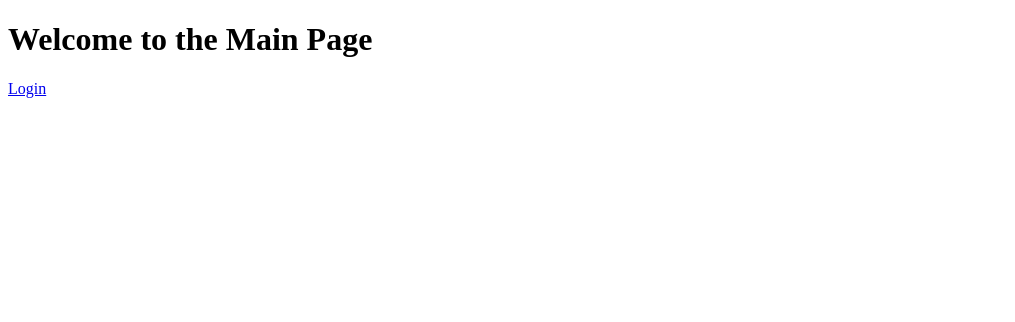
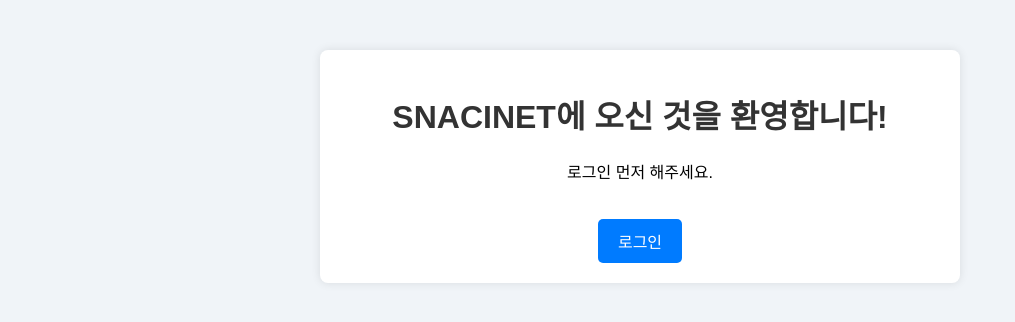
Before and after one commit to DevSmapy/snacinet, a Django app: page / in a window 1280 px wide. Shown: the top 322 px of the page, without its empty margins (0-1015 px from the left). Run offline with Django 5.2, Linux system fonts and the light colour scheme.

Commit message:
feat: Change 'main.html'

```diff
--- a/snacinet/accounts/templates/main.html
+++ b/snacinet/accounts/templates/main.html
@@ -1,10 +1,48 @@
 <!DOCTYPE html>
-<html>
+<html lang="ko">
 <head>
-    <title>Main Page</title>
+    <meta charset="UTF-8">
+    <meta name="viewport" content="width=device-width, initial-scale=1.0">
+    <title>메인 페이지</title>
+    <style>
+        body {
+            font-family: Arial, sans-serif;
+            background-color: #f0f4f8;
+            margin: 0;
+            padding: 0;
+            text-align: center;
+        }
+        .container {
+            max-width: 600px;
+            margin: 50px auto;
+            padding: 20px;
+            background-color: #ffffff;
+            border-radius: 8px;
+            box-shadow: 0 0 10px rgba(0, 0, 0, 0.1);
+        }
+        h1 {
+            color: #333333;
+        }
+        a {
+            display: inline-block;
+            padding: 10px 20px;
+            margin-top: 20px;
+            font-size: 16px;
+            color: #ffffff;
+            background-color: #007bff;
+            text-decoration: none;
+            border-radius: 5px;
+        }
+        a:hover {
+            background-color: #0056b3;
+        }
+    </style>
 </head>
 <body>
-    <h1>Welcome to the Main Page</h1>
-    <a href="{% url 'login_page' %}">Login</a>
+    <div class="container">
+        <h1>SNACINET에 오신 것을 환영합니다!</h1>
+        <p>로그인 먼저 해주세요.</p>
+        <a href="{% url 'login_page' %}">로그인</a>
+    </div>
 </body>
 </html>
```
